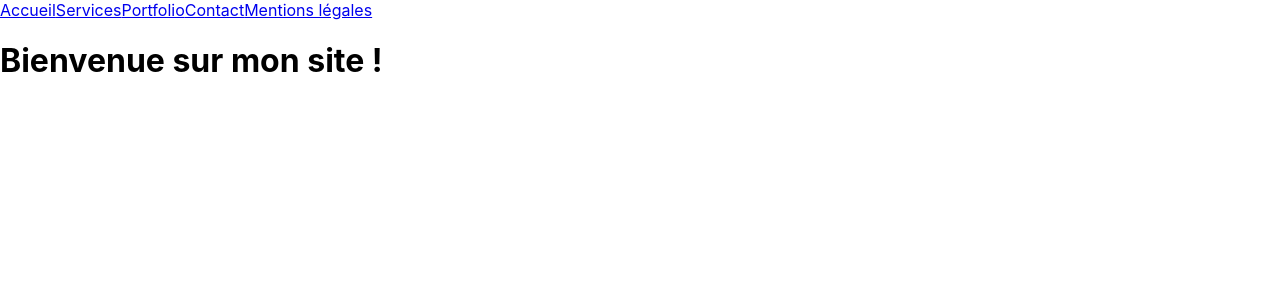
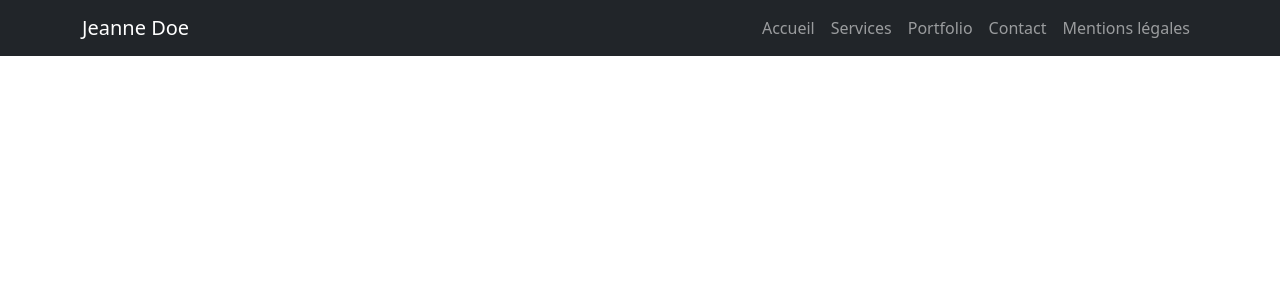
Before and after one commit to eltchiss/monprojetreact, a React (Create React App) app: page / in a window 1280 px wide. Shown: the top 300 px of the page. Built offline with nearby package versions, Linux system fonts and the light colour scheme.

Commit message:
add bootstrap navbar

```diff
--- a/package.json
+++ b/package.json
@@ -7,7 +7,9 @@
     "@testing-library/jest-dom": "^6.9.0",
     "@testing-library/react": "^16.3.0",
     "@testing-library/user-event": "^13.5.0",
+    "bootstrap": "^5.3.8",
     "react": "^19.1.1",
+    "react-bootstrap": "^2.10.10",
     "react-dom": "^19.1.1",
     "react-router-dom": "^7.9.3",
     "react-scripts": "5.0.1",
--- a/src/App.js
+++ b/src/App.js
@@ -1,30 +1,18 @@
 import React from "react";
-import {Routes, Route, Link} from "react-router-dom";
+import 'bootstrap/dist/css/bootstrap.min.css';
+import './App.css';
 
-import Home from './pages/Home';
-import Service from './pages/Service';
-import Portfolio from './pages/Portfolio';
-import Contact from './pages/Contact';
-import Legal from './pages/Legal';
+
+
+
+import Navigationbar from './components/Navigationbar';
+
+
 
 export default function App() {
   return (
     <div className="App">
-      <nav>
-        <Link to="/">Accueil</Link>
-        <Link to="/service">Services</Link>
-        <Link to="/portfolio">Portfolio</Link>
-        <Link to="/contact">Contact</Link>
-        <Link to="/legal">Mentions légales</Link>
-      </nav>
-
-      <Routes>
-        <Route path="/" element={<Home/>}></Route>
-        <Route path="/service" element={<Service/>}></Route>
-        <Route path="/portfolio" element={<Portfolio/>}></Route>
-        <Route path="/contact" element={<Contact/>}></Route>
-        <Route path="/legal" element={<Legal/>}></Route>
-      </Routes>
+      <Navigationbar/>
     </div>
   );
 }
--- /dev/null
+++ b/src/components/Navigationbar.js
@@ -0,0 +1,47 @@
+import React from 'react';
+import Container from 'react-bootstrap/Container';
+import Nav from 'react-bootstrap/Nav';
+import Navbar from 'react-bootstrap/Navbar';
+import { Routes, Route, Link } from 'react-router-dom';
+
+import Home from '../pages/Home';
+import Service from '../pages/Service';
+import Portfolio from '../pages/Portfolio';
+import Contact from '../pages/Contact';
+import Legal from '../pages/Legal';
+
+
+function Navigationbar() {
+  return (
+    <>
+      <Navbar bg="dark" variant="dark" expand="lg"  fixed="top">
+        <Container>
+          <Navbar.Brand as={Link} to="/">Jeanne Doe</Navbar.Brand>
+          <Navbar.Toggle aria-controls="basic-navbar-nav" />
+          <Navbar.Collapse id="basic-navbar-nav">
+            <Nav className="ms-auto">
+              <Nav.Link as={Link} to="/">Accueil</Nav.Link>
+              <Nav.Link as={Link} to="/service">Services</Nav.Link>
+              <Nav.Link as={Link} to="/portfolio">Portfolio</Nav.Link>
+              <Nav.Link as={Link} to="/contact">Contact</Nav.Link>
+              <Nav.Link as={Link} to="/legal">Mentions légales</Nav.Link>
+            </Nav>
+          </Navbar.Collapse>
+        </Container>
+      </Navbar>
+
+      {/* wrapper pour gérer le décalage dû à fixed="top" */}
+      <div className="page-content">
+        <Routes>
+          <Route path="/" element={<Home />} />
+          <Route path="/service" element={<Service />} />
+          <Route path="/portfolio" element={<Portfolio />} />
+          <Route path="/contact" element={<Contact />} />
+          <Route path="/legal" element={<Legal />} />
+        </Routes>
+      </div>
+    </>
+  );
+}
+
+export default Navigationbar;
--- a/src/index.js
+++ b/src/index.js
@@ -4,6 +4,7 @@ import './index.css';
 import App from './App';
 import reportWebVitals from './reportWebVitals';
 import {BrowserRouter} from "react-router-dom"
+import 'bootstrap/dist/css/bootstrap.min.css';
 
 
 const root = ReactDOM.createRoot(document.getElementById('root'));
```
Also changed, not shown: 1 other file (tests, documents, lock files or other folders).
